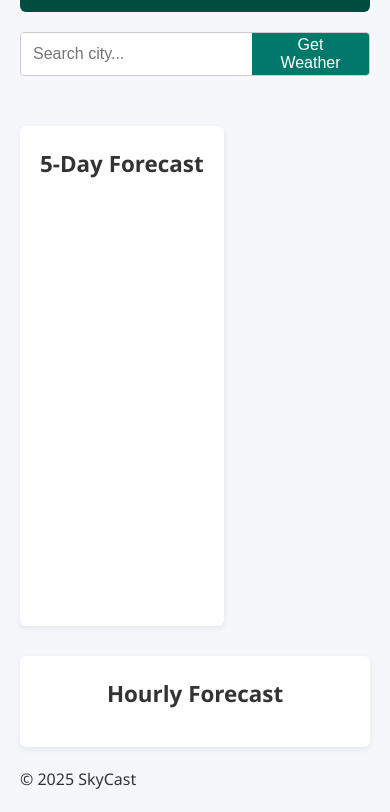
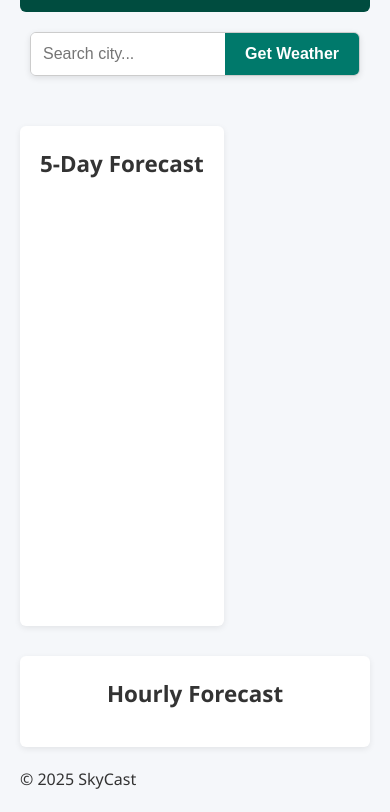
Before and after one commit to thomasfitz24/unit-2-interactive-frontend, a plain HTML site: page index.html in a window 390 px wide. Shown: the part 151-963 px from the top of the page. Drawn offline with Linux system fonts and the light colour scheme.

Commit message:
Made search bar responsive with max-width and mobile adjustments

```diff
--- a/style.css
+++ b/style.css
@@ -56,37 +56,56 @@ nav a:focus {
 /* Search */
 .search {
   margin: 20px auto;
-  max-width: 700px;
+  width: 100%;
+  max-width: 1200px; /* expands to large screens but responsive */
+  padding: 0 10px;   /* small side padding for mobile */
 }
 
 .search-bar {
   display: flex;
   border: 1px solid #ccc;
-  border-radius: 4px;
+  border-radius: 6px;
   overflow: hidden;
+  width: 100%;
+  box-shadow: 0 2px 6px rgba(0,0,0,0.1);
 }
 
 .search-bar input {
   flex: 1;
-  padding: 12px;
-  font-size: 16px;
+  padding: 16px;
+  font-size: 18px;
   border: none;
   outline: none;
+  min-width: 0; /* prevents input overflow on small screens */
 }
 
 .search-bar button {
   background: #00796b;
   color: #fff;
   border: none;
-  padding: 0 20px;
+  padding: 0 30px;
+  font-size: 18px;
+  font-weight: bold;
   cursor: pointer;
-  font-size: 16px;
   transition: background 0.3s ease-in;
 }
 
 .search-bar button:hover {
   background: #004c3f;
 }
+
+/* Mobile adjustments */
+@media (max-width: 600px) {
+  .search-bar input {
+    font-size: 16px;
+    padding: 12px;
+  }
+  .search-bar button {
+    font-size: 16px;
+    padding: 0 20px;
+  }
+}
+
 
 .error {
   color: red;
```
